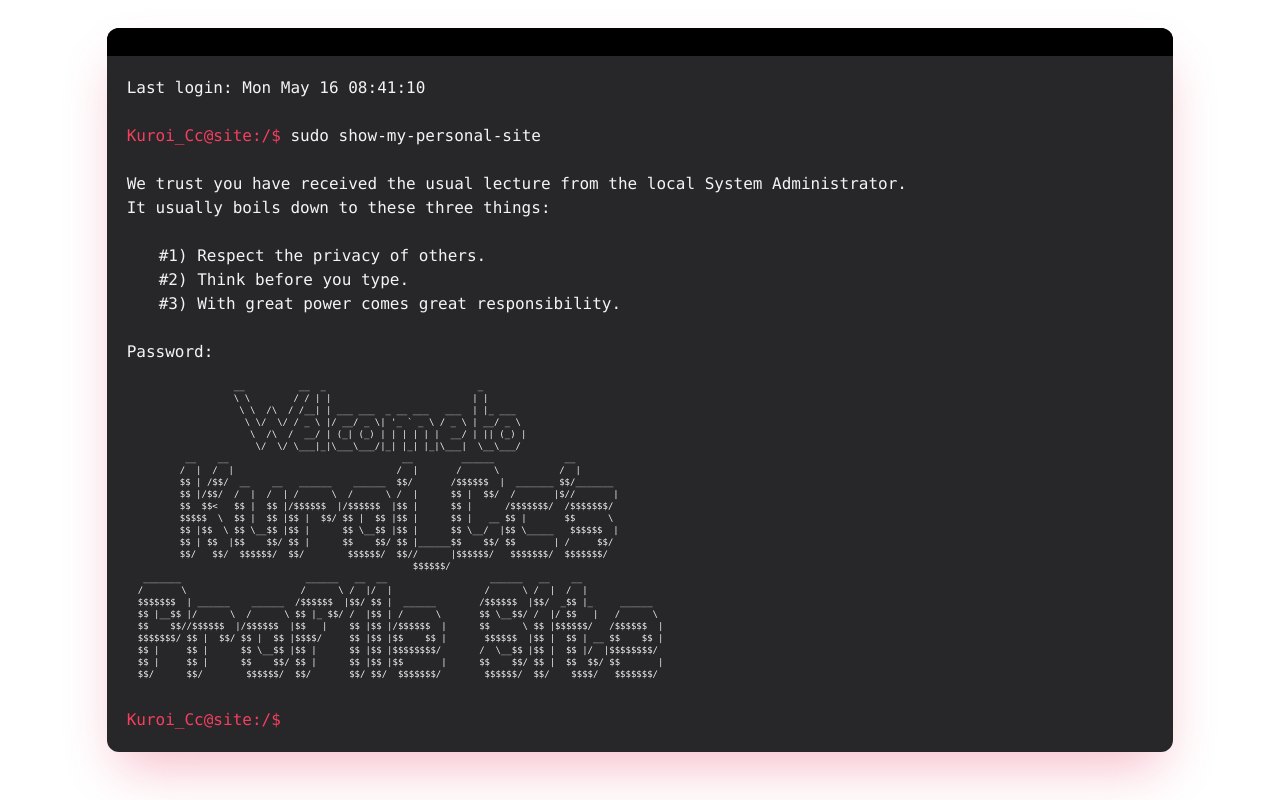
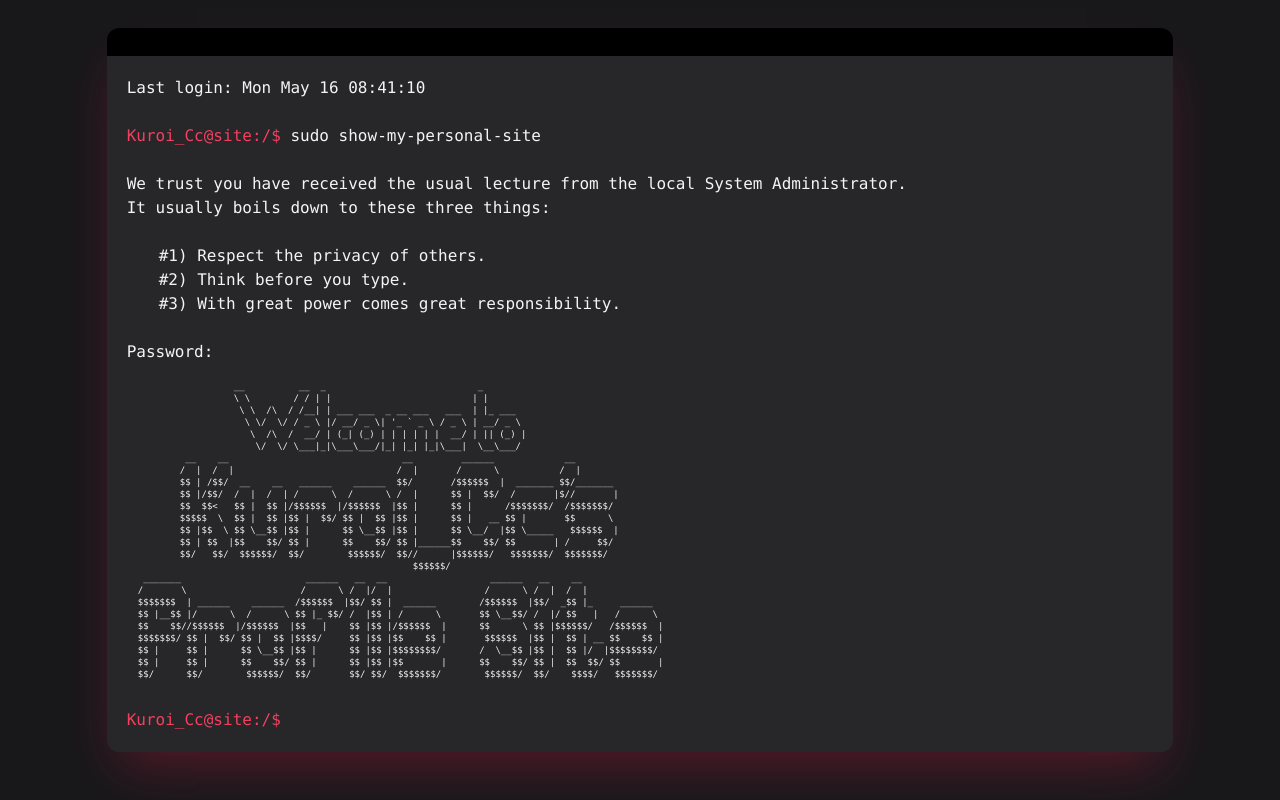
Before and after one commit to KuroiCc/profile-site, a React (Create React App) app: page /#/ in a window 1280 px wide. Shown: the top 800 px of the page. Built offline with nearby package versions, Linux system fonts and the light colour scheme.

Commit message:
feat: :lipstick: html background-color

```diff
--- a/src/index.css
+++ b/src/index.css
@@ -3,3 +3,8 @@
 @tailwind utilities;
 
 @import url('http://fonts.cdnfonts.com/css/cascadia-code');
+
+html {
+  --tw-bg-opacity: 1;
+  background-color: rgb(24 24 27 / var(--tw-bg-opacity));
+}
```
